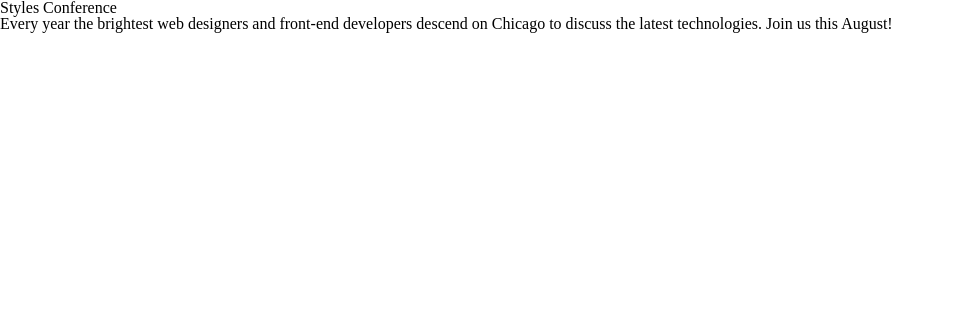
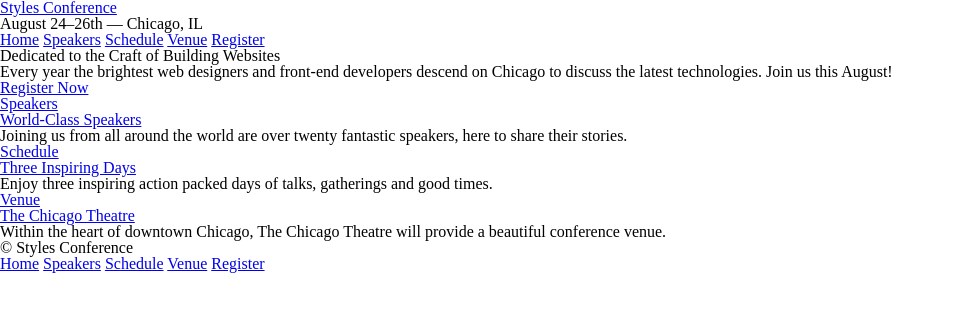
Before and after one commit to sonorangirl/web-development-guide, a plain HTML site: page LearnHTML&CSS/styles-conference/index.html in a window 1280 px wide. Shown: the whole page, without its empty margins (0-954 px from the left). Drawn offline with Linux system fonts and the light colour scheme.

Commit message:
Done with ch.2 of Shay Howe course, added new pages to project

```diff
--- a/LearnHTML&CSS/styles-conference/index.html
+++ b/LearnHTML&CSS/styles-conference/index.html
@@ -7,7 +7,55 @@
 		<link rel="stylesheet" href="css/main.css">
 	</head>
 	<body>
-		<h1>Styles Conference</h1>
-		<p>Every year the brightest web designers and front-end developers descend on Chicago to discuss the latest technologies. Join us this August!</p>
+		<header>
+			<h1><a href="index.html">Styles Conference</a></h1>
+			<h3>August 24&ndash;26th &mdash; Chicago, IL</h3>
+			<nav>
+				<a href="index.html">Home</a>
+				<a href="speakers.html">Speakers</a>
+				<a href="schedule.html">Schedule</a>
+				<a href="venue.html">Venue</a>
+				<a href="register.html">Register</a>
+			</nav>
+		</header>
+		<section>
+			<h2>Dedicated to the Craft of Building Websites</h2>
+			<p>Every year the brightest web designers and front-end developers descend on Chicago to discuss the latest technologies. Join us this August!</p>
+			<a href="register.html">Register Now</a>
+		</section>
+		<section>
+			<section>
+				<a href="speakers.html">
+					<h5>Speakers</h5>
+					<h3>World-Class Speakers</h3>
+				</a>
+				<p>Joining us from all around the world are over twenty fantastic speakers, here to share their stories.</p>
+			</section>
+			<section>
+				<a href="schedule.html">
+					<h5>Schedule</h5>
+					<h3>Three Inspiring Days</h3>
+				</a>
+				<p>Enjoy three inspiring action packed days of talks, gatherings and good times.</p>
+			</section>
+			<section>
+				<a href="venue.html">
+					<h5>Venue</h5>
+					<h3>The Chicago Theatre</h3>
+				</a>
+				<p>Within the heart of downtown Chicago, The Chicago Theatre will provide a beautiful conference venue.</p>
+			</section>
+		</section>
+		<footer>
+			<small>&copy; Styles Conference</small>
+			<nav>
+				<a href="index.html">Home</a>
+				<a href="speakers.html">Speakers</a>
+				<a href="schedule.html">Schedule</a>
+				<a href="venue.html">Venue</a>
+				<a href="register.html">Register</a>
+			</nav>
+		</footer>
+
 	</body>
 </html>
```
Also changed, not shown: LearnHTML&CSS/styles-conference/Register.html (added, +34 -0 lines), LearnHTML&CSS/styles-conference/Schedule.html (added, +34 -0 lines), LearnHTML&CSS/styles-conference/Venue.html (added, +34 -0 lines), LearnHTML&CSS/styles-conference/speakers.html (added, +34 -0 lines), 1 other file.
